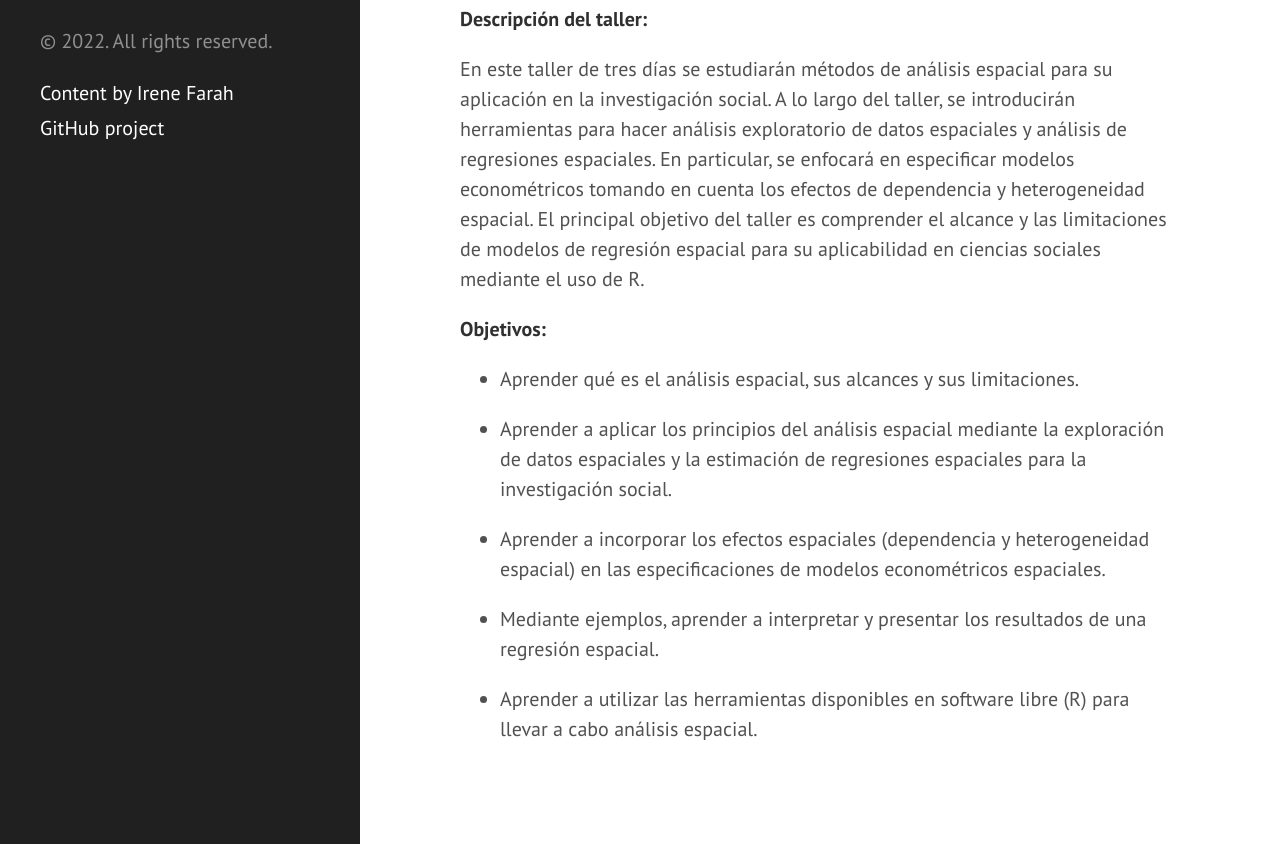
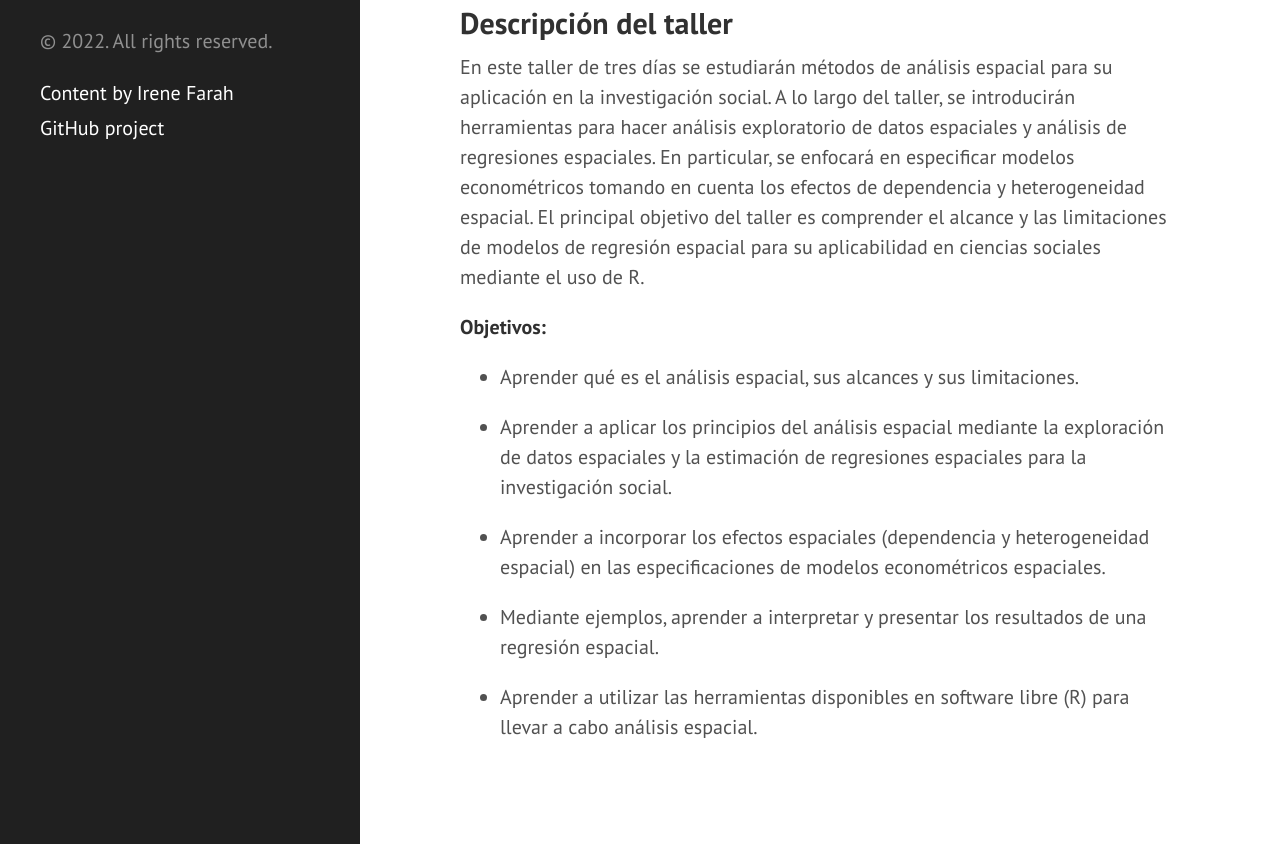
Before and after one commit to ifarah/sp_reg, a Jekyll site: the page built from index.md, in a window 1280 px wide and 1290 px high. Shown: the part 446-1290 px from the top of the window. Built offline with Jekyll 4.4.1, drawn with Linux system fonts in a browser that asks for light colours; the list of posts is cut into pages by our own code.

```diff
--- a/index.md
+++ b/index.md
@@ -9,7 +9,7 @@ title: |
 </p>
 
 
-**Descripción del taller:**
+## Descripción del taller
 
 En este taller de tres días se estudiarán métodos de análisis espacial para su aplicación en la investigación social. A lo largo del taller, se introducirán herramientas para hacer análisis exploratorio de datos espaciales y análisis de regresiones espaciales. En particular, se enfocará en especificar modelos econométricos tomando en cuenta los efectos de dependencia y heterogeneidad espacial. El principal objetivo del taller es comprender el alcance y las limitaciones de modelos de regresión espacial para su aplicabilidad en ciencias sociales mediante el uso de R.
 
```
